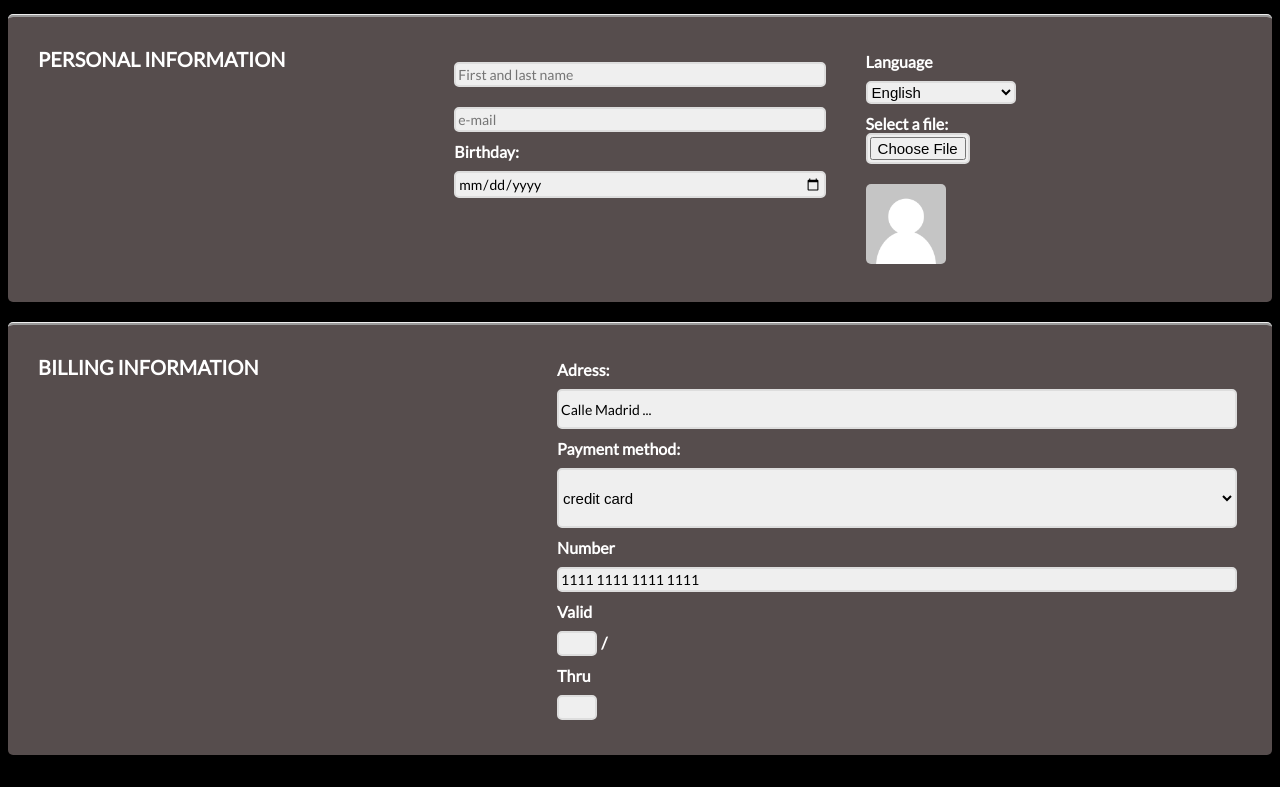
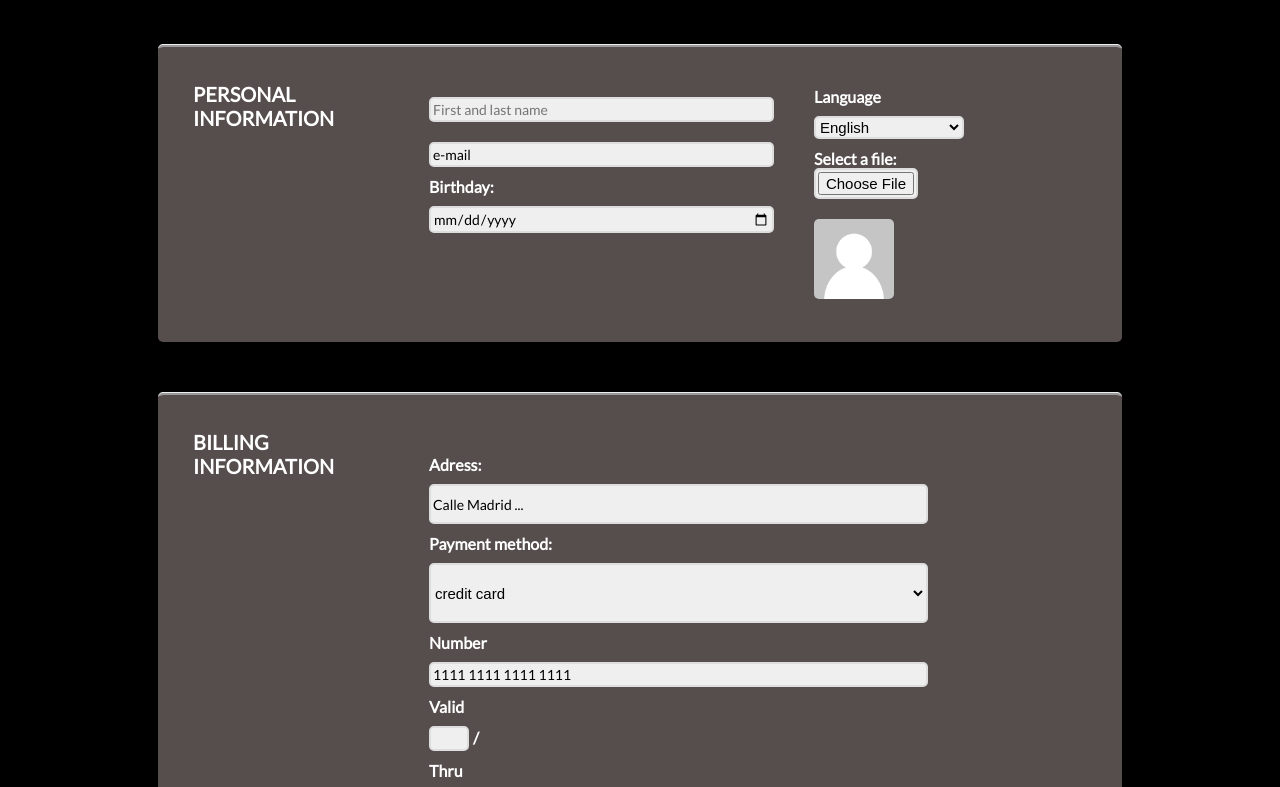
Before and after one commit to dumel7/User-Interface, a plain HTML site: page HTML/index.html in a window 1280 px wide. Shown: the part 156-943 px from the top of the page. Drawn offline with Linux system fonts and the light colour scheme.

Commit message:
Add files via upload

```diff
--- a/HTML/Main_styles.css
+++ b/HTML/Main_styles.css
@@ -112,7 +112,9 @@ select:focus
 
 .container
 {
-
+  padding-left: 150px;
+  padding-right: 150px;
+  padding-bottom: 150px;
 }
 
 .header
@@ -125,17 +127,15 @@ select:focus
 	height: 120px;
 	padding-right: 0px;
 }
-.headerLinks{
 
-
-}
 .middle
 {
 	border-top: ridge;
 	margin-top: 20px;
 	color: white;
 	background-color: #564d4d;
-	//padding: 20px;
+  margin-top: 50px;
+  padding:20px;
 	min-height: 200px;
 	margin-left: auto;
 	margin-right: auto;
@@ -160,7 +160,7 @@ select:focus
 	cursor: pointer;
 	background-color: #000000;
 }
-.forms
+.form
 {
 	font-family: 'Lato', sans-serif;
 	font-size: 14px;
--- a/HTML/Title_page.css
+++ b/HTML/Title_page.css
@@ -1,7 +1,7 @@
 .middle1
 {
 	display: inline-block;
-
+	float: left;
 }
 
 #selectfile
--- a/HTML/index.html
+++ b/HTML/index.html
@@ -1,6 +1,7 @@
 <!DOCTYPE HTML>
 <html>
 <head>
+<meta charset="utf-8" />
 <title>First excercise</title>
 <link rel="stylesheet" href="Main_styles.css" type="text/css"/>
 <link rel="stylesheet" href="Title_page.css" type="text/css"/>
@@ -12,43 +13,44 @@
 <body style=" font-family: 'Lato', sans-serif;">
 
 <div class = "container">
+
 <header>
-
 		<div class="header">
-			<div id = "mainLogo"> <img id="main_logo" src = "img/netflix-logo.png" >
+			<div id = "mainLogo"> <img id="main_logo" alt="Logo" src = "img/netflix-logo.png" >
 				<div id = "pageTitle">My account</div>
 			</div>
 
 				<div class = "link col-2 col-m-12"> <a href="https://www.w3schools.com/html/html_links.asp" target="_blank">link 1</a> </div>
 				<div class = "link col-2 col-m-12"> <a href="https://www.w3schools.com/html/html_links.asp" target="_blank">link 2</a> </div>
-				<div class = "link col-2 col-m-12"; style="border-right:none;";> <a href="https://www.w3schools.com/html/html_links.asp" target="_blank">link 3</a> </div>
+				<div class = "link col-2 col-m-12" style="border-right:none;"> <a href="https://www.w3schools.com/html/html_links.asp" target="_blank">link 3</a> </div>
 		</div>
 		<div style="clear:both"></div>
 </header>
-<main>
-		<div class="middle  col-12 col-m-12">
+
+		<div class="middle col-12 col-m-12">
 			<header>
-				<div class="col-4 col-m-12">
+				<div class="col-3 col-m-12">
 					<div class="title">
 						PERSONAL INFORMATION
 					</div>
 				</div>
 			</header>
+
 			<form action="/action_page.php">
-				<div class="middle1 col-4 col-m-6">
+				<div class="middle1 col-5 col-m-6">
 					<div class="box">
-						<input class ="forms"; placeholder="First and last name" ;style ="type:text; " onfocus="this.placeholder=''" onblur="this.placeholder='First and last name'">
+						<input class ="form" placeholder="First and last name" style ="type:text;" onfocus="this.placeholder=''" onblur="this.placeholder='First and last name'">
 					</div>
 					<div class="box">
-						<input class = "forms" placeholder="e-mail" ;value="e-mail" type = "email" onfocus="this.placeholder=''" onblur="this.placeholder='e-mail'">
+						<input class = "form" placeholder="e-mail" value="e-mail" type = "email" onfocus="this.placeholder=''" onblur="this.placeholder='e-mail'">
 					</div>
 					<div class="box">
 						Birthday:
 						<br>
-						<input class ="forms"; type="date";>
+						<input class ="form" type="date">
 					</div>
 				</div>
-				<div class="middle1 col-4 col-m-6">
+				<div class="middle1 col-3 col-m-6">
 					<div class="box">
 						Language
 						<br>
@@ -61,10 +63,10 @@
 					<div class="box">
 						Select a file:
 						<br>
-						<input id="selectfile" type="file"  name="img">
+						<input id="selectfile" type="file" name="img">
 					</div>
 					<div class="box">
-						<img id="userPhoto" src="user-image.png" >
+						<img id="userPhoto" src="user-image.png" alt="UserPhoto" >
 					</div>
 				</div>
 			</form>
@@ -72,24 +74,24 @@
 		<div style = "clear:both;"></div>
 		<div class="middle  col-12 col-m-12">
 			<header>
-				<div class="col-5 col-m-12">
+				<div class="col-3 col-m-12">
 					<div class="title">
 						BILLING INFORMATION
 					</div>
 				</div>
 			</header>
 		<form action="/action_page.php">
-			<div class="middle1 col-7 col-m-12">
+			<div class="middle1 col-7 col-m-12" style="margin-top:20px;">
 					<div class="box">
 						Adress:
 						<br>
-						<input class ="forms"; onfocus="this.placeholder=''" value="Calle Madrid ..." onblur="this.placeholder='Calle Madrid ...' "; style ="height:40px; type:adress; ">
+						<input class ="form" onfocus="this.placeholder=''" value="Calle Madrid ..." onblur="this.placeholder='Calle Madrid ...' " style ="height:40px; type:adress; ">
 					</div>
 
 				<div class="box">
 					Payment method:
 					<br>
-					<select style ="height:60px; width: 100%">
+					<select style ="height:60px; width:100%">
 						<option selected>credit card
 						<option>Paypal
 						<option>cash
@@ -98,32 +100,31 @@
 				<div class="box">
 					Number
 					<br>
-					<input class ="forms"; size="16"; onfocus="this.placeholder=''" onblur="this.placeholder='1111 1111 1111 1111'" ; value="1111 1111 1111 1111" style ="type:number; ">
+					<input class ="form" size="16" onfocus="this.placeholder=''" onblur="this.placeholder='1111 1111 1111 1111'" value="1111 1111 1111 1111" style ="type:number; ">
 				</div>
 				<div style="clear:both;"></div>
 				<div class="box">
 					Valid
 					<br>
-					<input class ="forms"; style ="type:number; maxlength:2; width:40px; margin-right: 1px;"> /
+					<input class ="form" style ="type:number; maxlength:2; width:40px; margin-right: 1px;"> /
 				</div>
-				<div class="box">
+				<div class="box" style="float:left;">
 					Thru
 					<br>
-					<input class ="forms"; style ="type:number; maxlength:2; width:40px;">
+					<input class ="form" style ="type:number; maxlength:2; width:40px;">
 				</div>
 				<div style="clear:both;"></div>
 			</div>
 			</form>
 		</div>
 		<div style = "clear:both;"></div>
-</main>
-<footer>
+
 	<div class="footer col-12 col-m-12">
 		<div class="footerLink col-4 col-m-4"><a href="https://www.w3schools.com/html/html_links.asp" target="_blank">link 1</a></div>
 		<div class="footerLink col-4 col-m-4"><a href="https://www.w3schools.com/html/html_links.asp" target="_blank">link 2</a></div>
 		<div class="footerLink col-4 col-m-4"><a href="https://www.w3schools.com/html/html_links.asp" target="_blank">link 3</a></div>
 	</div>
 
-</footer>
+</div>
 </body>
 </html>
```
Also changed, not shown: HTML/excercise2.html (+8 -7 lines).
